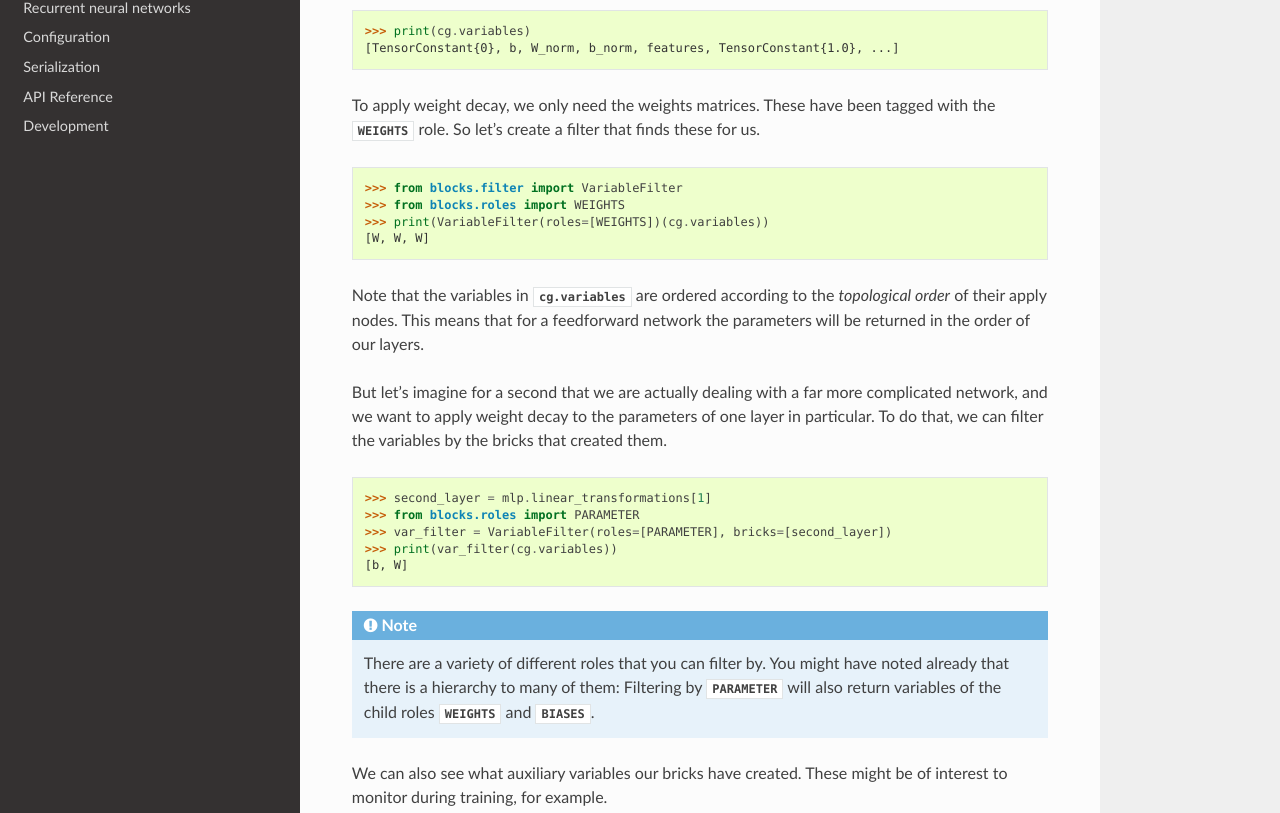
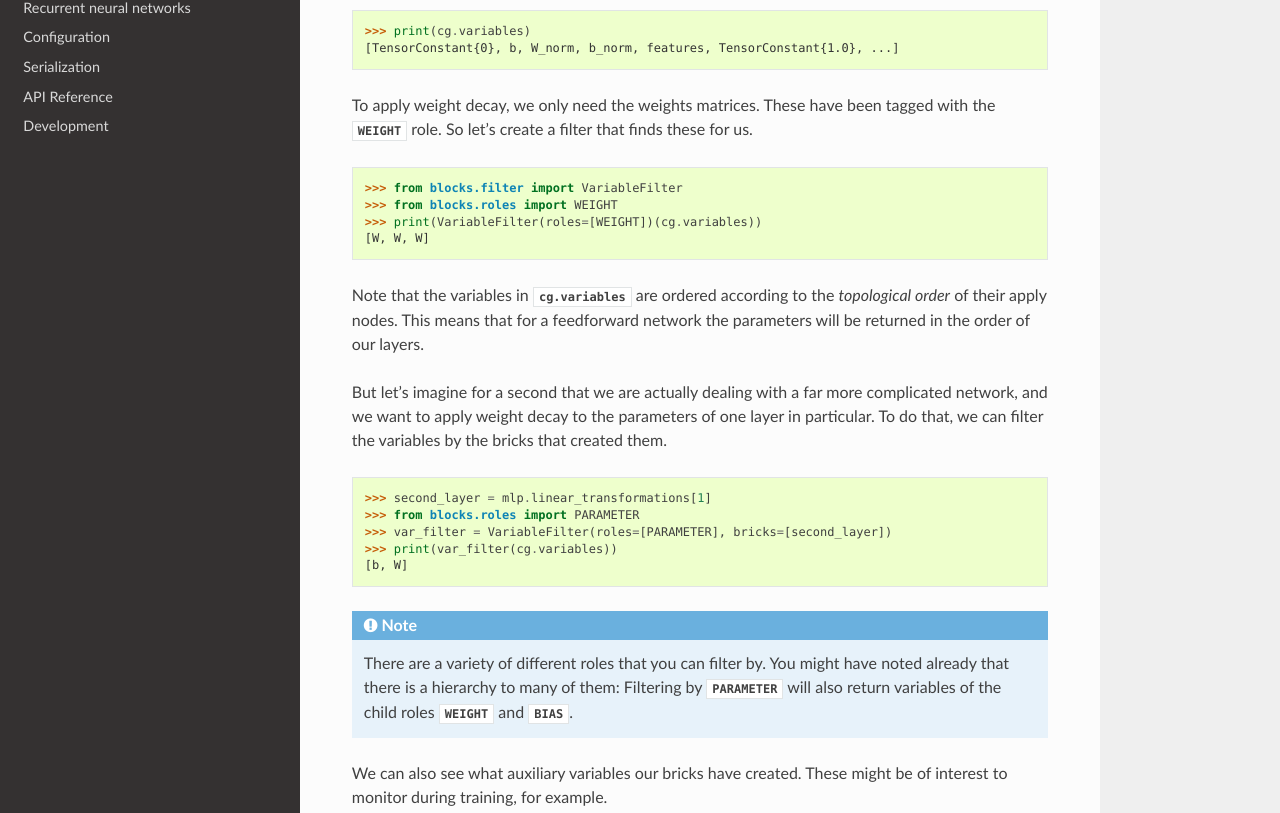
Before and after one commit to mila-iqia/blocks, a Sphinx documentation site: the page built from docs/cg.rst, in a window 1280 px wide and 1400 px high, scrolled down 648 px. Shown: the part 317-1130 px from the top of the window. Built offline with Sphinx 7.4.7 and the Read the Docs theme 2.0.0, drawn with Linux system fonts in a browser that asks for light colours.

Commit message:
Renames in rST files.

```diff
--- a/docs/api/roles.rst
+++ b/docs/api/roles.rst
@@ -14,4 +14,4 @@ The actual roles are instances of the different subclasses of
 :class:`VariableRole`. They are:
 
 .. automodule:: blocks.roles
-   :members: INPUT, OUTPUT, AUXILIARY, COST, PARAMETER, WEIGHTS, BIASES, FILTERS
+   :members: INPUT, OUTPUT, AUXILIARY, COST, PARAMETER, WEIGHT, BIAS, FILTER
--- a/docs/cg.rst
+++ b/docs/cg.rst
@@ -44,11 +44,11 @@ We will find that there are many variables in this graph.
     [TensorConstant{0}, b, W_norm, b_norm, features, TensorConstant{1.0}, ...]
 
 To apply weight decay, we only need the weights matrices. These have been tagged
-with the :const:`~blocks.roles.WEIGHTS` role. So let's create a filter that finds these for us.
+with the :const:`~blocks.roles.WEIGHT` role. So let's create a filter that finds these for us.
 
     >>> from blocks.filter import VariableFilter
-    >>> from blocks.roles import WEIGHTS
-    >>> print(VariableFilter(roles=[WEIGHTS])(cg.variables))
+    >>> from blocks.roles import WEIGHT
+    >>> print(VariableFilter(roles=[WEIGHT])(cg.variables))
     [W, W, W]
 
 Note that the variables in :attr:`cg.variables
@@ -72,7 +72,7 @@ created them.
    There are a variety of different roles that you can filter by. You might have
    noted already that there is a hierarchy to many of them: Filtering by
    :const:`~blocks.roles.PARAMETER` will also return variables of the child
-   roles :const:`~blocks.roles.WEIGHTS` and :const:`~blocks.roles.BIASES`.
+   roles :const:`~blocks.roles.WEIGHT` and :const:`~blocks.roles.BIAS`.
 
 We can also see what auxiliary variables our bricks have created. These might be
 of interest to monitor during training, for example.
--- a/docs/tutorial.rst
+++ b/docs/tutorial.rst
@@ -104,11 +104,11 @@
 To get the weights from our model, we will use Blocks' annotation features (read
 more about them in the :doc:`cg` tutorial).
 
->>> from blocks.bricks import WEIGHTS
+>>> from blocks.bricks import WEIGHT
 >>> from blocks.graph import ComputationGraph
 >>> from blocks.filter import VariableFilter
 >>> cg = ComputationGraph(cost)
->>> W1, W2 = VariableFilter(roles=[WEIGHTS])(cg.variables)
+>>> W1, W2 = VariableFilter(roles=[WEIGHT])(cg.variables)
 >>> cost = cost + 0.005 * (W1 ** 2).sum() + 0.005 * (W2 ** 2).sum()
 >>> cost.name = 'cost_with_regularization'
 
```
